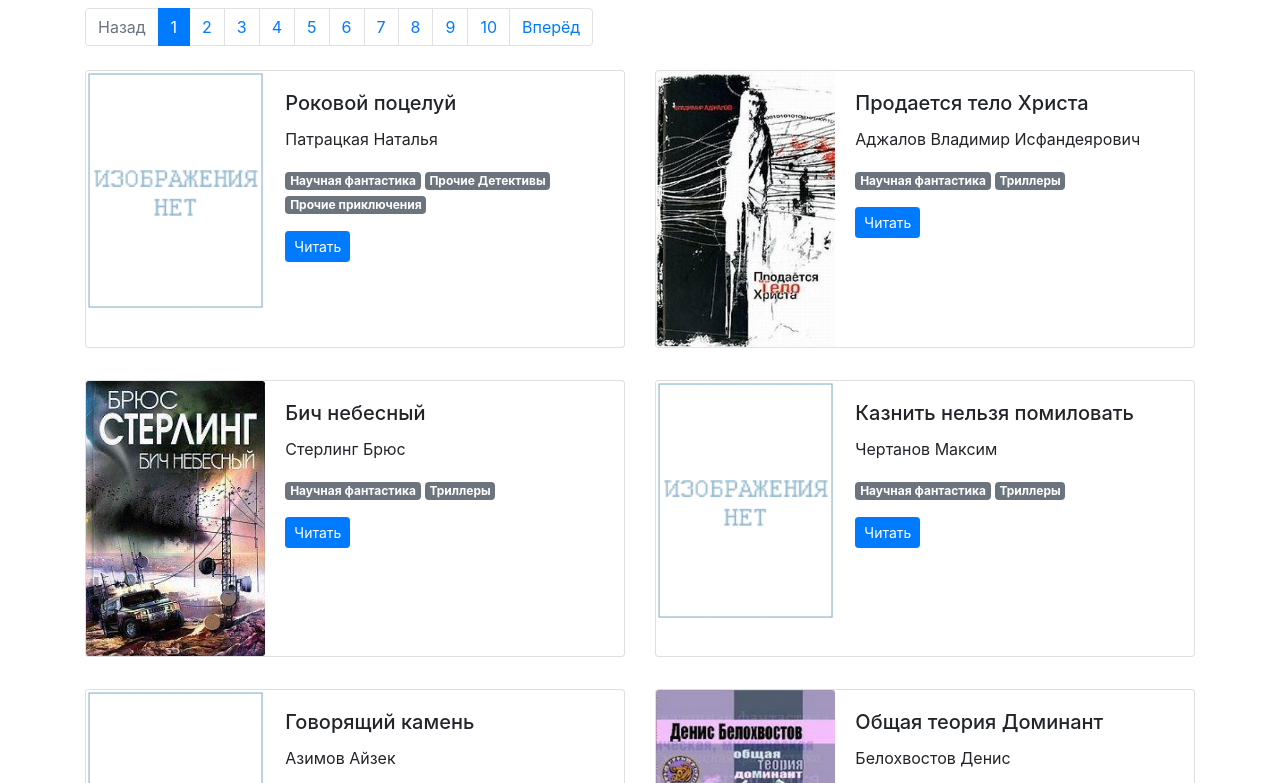
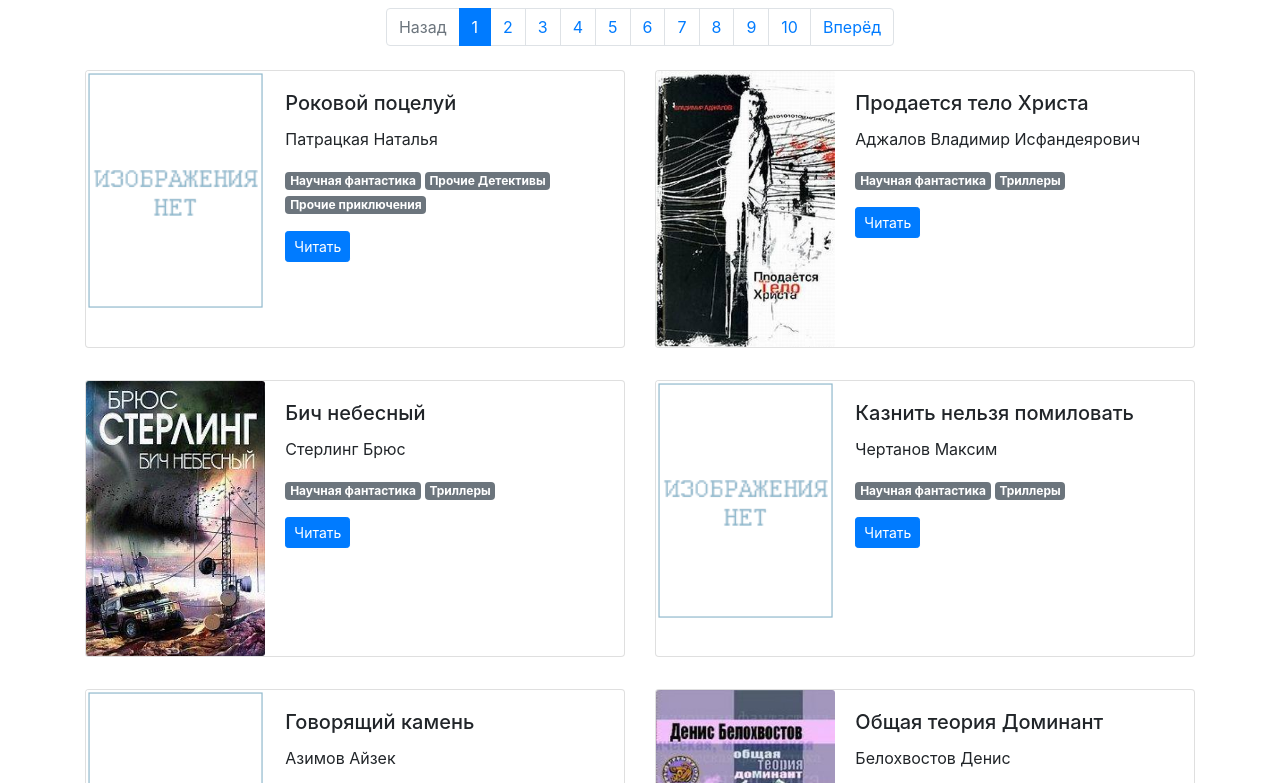
Before and after one commit to SlendyXG/layout3, a plain HTML site: page pages/index1.html in a window 1280 px wide. Shown: the part 112-895 px from the top of the page. Drawn offline with Linux system fonts and the light colour scheme; files whose address does not match are found by name.

Commit message:
Center the pagination

```diff
--- a/pages/index1.html
+++ b/pages/index1.html
@@ -13,7 +13,7 @@
     <h1 class="mb-4">Библиотека Максима</h1>
 
     <nav aria-label="Навигация по страницам" class="mt-4 mb-4">
-      <ul class="pagination">
+      <ul class="pagination justify-content-center">
 
           <li class="page-item disabled">
             <span class="page-link">Назад</span>
```
Also changed, not shown: pages/index10.html (+1 -1 lines), pages/index2.html (+1 -1 lines), pages/index3.html (+1 -1 lines), pages/index4.html (+1 -1 lines), pages/index5.html (+1 -1 lines), pages/index6.html (+1 -1 lines), pages/index7.html (+1 -1 lines), pages/index8.html (+1 -1 lines), pages/index9.html (+1 -1 lines), template.html (+1 -1 lines).
